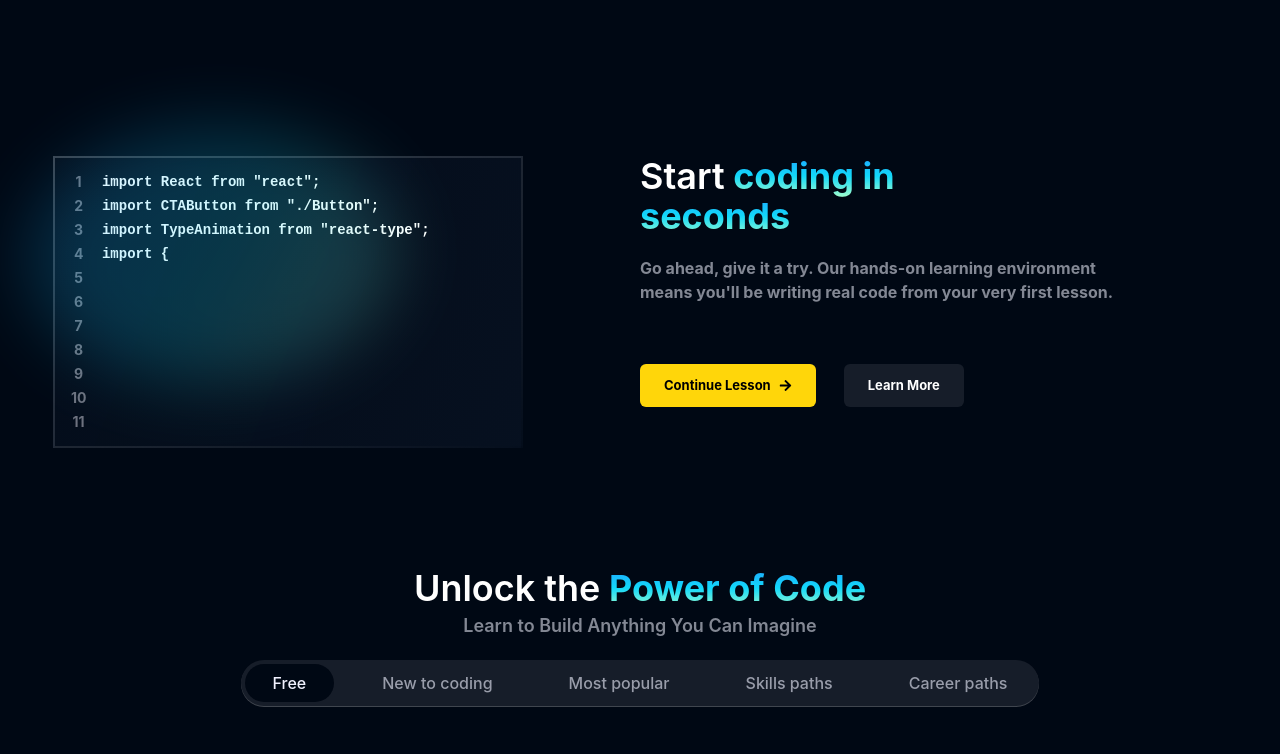
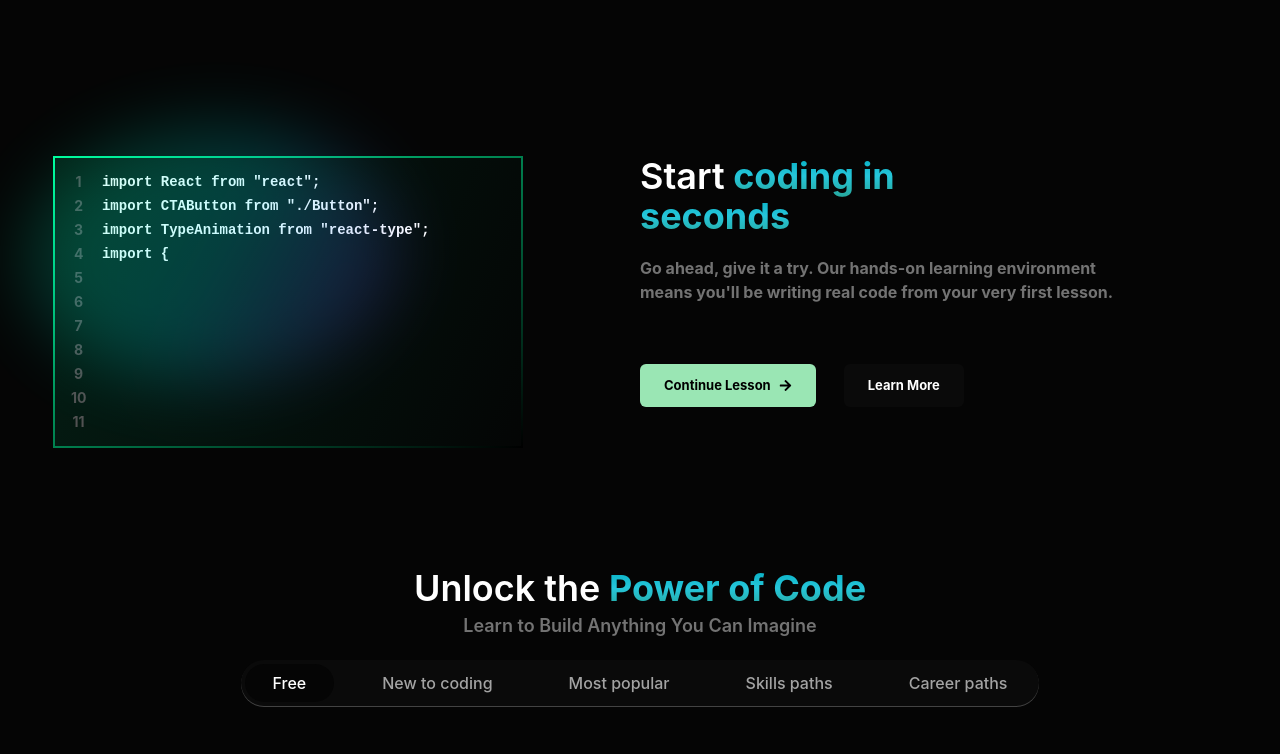
Before and after one commit to Akshit945/EdTech-Platform, a React (Create React App) app: page / in a window 1280 px wide. Shown: the part 1000-1754 px from the top of the page. Built offline with nearby package versions, Linux system fonts and the light colour scheme; no server answers.

Commit message:
change in theme 2

```diff
--- a/public/index.html
+++ b/public/index.html
@@ -4,7 +4,7 @@
 <head>
   <meta charset="utf-8" />
   <meta name="viewport" content="width=device-width, initial-scale=1" />
-  <link rel="icon" href="/src/assets/Logo/Logo-Full-Dark.png" type="image/png">
+  <link rel="icon" href="%PUBLIC_URL%/Logo-Full-Dark.png" type="image/png">
 
   <title>SkillSync: Revolutionize Your Learning Experience</title>
 </head>
--- a/src/App.css
+++ b/src/App.css
@@ -5,26 +5,28 @@
 html,
 body {
   overflow-x: hidden;
+  background-color: #050505;
 }
 
 /* ===== Scrollbar CSS ===== */
 /* Firefox */
 * {
   scrollbar-width: auto;
-  scrollbar-color: #afb2bf;
+  scrollbar-color: #00FF9D #000000;
+  /* Mint on Black */
 }
 
 /* Chrome, Edge, and Safari */
 *::-webkit-scrollbar {
-  width: 3px;
+  width: 5px;
 }
 
 *::-webkit-scrollbar-track {
-  background: #000814;
+  background: #000000;
 }
 
 *::-webkit-scrollbar-thumb {
-  background-color: #afb2bf;
+  background-color: #00FF9D;
   border-radius: 10px;
   visibility: hidden;
 }
@@ -36,10 +38,11 @@ body {
 }
 
 /* Hide default styling of details/summary */
-details > summary {
+details>summary {
   list-style: none;
 }
-details > summary::-webkit-details-marker {
+
+details>summary::-webkit-details-marker {
   display: none;
 }
 
@@ -48,7 +51,7 @@ details > summary::-webkit-details-marker {
   width: 56px;
   height: 56px;
   border-radius: 50%;
-  border: 9px solid #f1f2ff;
+  border: 9px solid #00FF9D;
   animation: spinner-bulqg1 0.8s infinite linear alternate,
     spinner-oaa3wk 1.6s infinite linear;
 }
@@ -59,16 +62,15 @@ details > summary::-webkit-details-marker {
   border-radius: 100%;
   left: calc(50% - 372.95px / 2 - 76.53px);
   top: calc(50% - 257.05px / 2 - 47.47px);
-  background: linear-gradient(
-    123.77deg,
-    #8a2be2 -6.46%,
-    #ffa500 59.04%,
-    #f8f8ff 124.53%
-  );
+  background: linear-gradient(123.77deg,
+      #9D00FF -6.46%,
+      #00F0FF 59.04%,
+      #00FF9D 124.53%);
   opacity: 0.2;
   filter: blur(34px);
   transform: matrix(1, 0, -0.03, 1, 0, 0);
 }
+
 .codeblock2 {
   position: absolute;
   width: 372.95px;
@@ -76,28 +78,26 @@ details > summary::-webkit-details-marker {
   left: calc(50% - 372.95px / 2 - 76.53px);
   top: calc(50% - 257.05px / 2 - 47.47px);
   border-radius: 100%;
-  background: linear-gradient(
-    118.19deg,
-    #1fa2ff -3.62%,
-    #12d8fa 50.44%,
-    #a6ffcb 104.51%
-  );
+  background: linear-gradient(118.19deg,
+      #00FF9D -3.62%,
+      #00F0FF 50.44%,
+      #9D00FF 104.51%);
   opacity: 0.2;
   filter: blur(34px);
   transform: matrix(1, 0, -0.03, 1, 0, 0);
 }
+
 .code-border {
   border: 2px solid;
   border-image-slice: 1;
   border-width: 2px;
-  border-image-source: linear-gradient(to right bottom, #ffffff38, #ffffff00);
-  background: linear-gradient(
-    111.93deg,
-    rgba(14, 26, 45, 0.24) -1.4%,
-    rgba(17, 30, 50, 0.38) 104.96%
-  );
+  border-image-source: linear-gradient(to right bottom, #00FF9D, #000000);
+  background: linear-gradient(111.93deg,
+      rgba(0, 255, 157, 0.1) -1.4%,
+      rgba(0, 0, 0, 0.2) 104.96%);
   /* backdrop-filter: blur(26px); */
 }
+
 .homepage_bg {
   background: url("../src/assets/Images/bghome.svg");
   /* background-size: contain; */
@@ -109,75 +109,63 @@ details > summary::-webkit-details-marker {
   }
 
   12.5% {
-    clip-path: polygon(
-      50% 50%,
+    clip-path: polygon(50% 50%,
         0 0,
         50% 0%,
         100% 0%,
         100% 0%,
         100% 0%,
-      100% 0%
-    );
+        100% 0%);
   }
 
   25% {
-    clip-path: polygon(
-      50% 50%,
+    clip-path: polygon(50% 50%,
         0 0,
         50% 0%,
         100% 0%,
         100% 100%,
         100% 100%,
-      100% 100%
-    );
+        100% 100%);
   }
 
   50% {
-    clip-path: polygon(
-      50% 50%,
+    clip-path: polygon(50% 50%,
         0 0,
         50% 0%,
         100% 0%,
         100% 100%,
         50% 100%,
-      0% 100%
-    );
+        0% 100%);
   }
 
   62.5% {
-    clip-path: polygon(
-      50% 50%,
+    clip-path: polygon(50% 50%,
         100% 0,
         100% 0%,
         100% 0%,
         100% 100%,
         50% 100%,
-      0% 100%
-    );
+        0% 100%);
   }
 
   75% {
-    clip-path: polygon(
-      50% 50%,
+    clip-path: polygon(50% 50%,
         100% 100%,
         100% 100%,
         100% 100%,
         100% 100%,
         50% 100%,
-      0% 100%
-    );
+        0% 100%);
   }
 
   100% {
-    clip-path: polygon(
-      50% 50%,
+    clip-path: polygon(50% 50%,
         50% 100%,
         50% 100%,
         50% 100%,
         50% 100%,
         50% 100%,
-      0% 100%
-    );
+        0% 100%);
   }
 }
 
@@ -201,8 +189,8 @@ details > summary::-webkit-details-marker {
 
 /* For conditional coloring of icons in dashboard sidebar */
 .active-icon {
-  fill: #ffd60a !important;
-  color: #ffd60a !important;
+  fill: #00FF9D !important;
+  color: #00FF9D !important;
 }
 
 .inactive-icon {
@@ -212,7 +200,7 @@ details > summary::-webkit-details-marker {
 
 /* Buttons */
 .yellowButton {
-  @apply cursor-pointer rounded-md bg-yellow-50 px-[20px] py-[8px] font-semibold text-richblack-900;
+  @apply cursor-pointer rounded-md bg-yellow-200 px-[20px] py-[8px] font-semibold text-richblack-900;
 }
 
 /* Swiper CSS Starts */
@@ -227,6 +215,7 @@ details > summary::-webkit-details-marker {
   width: 100%;
   height: 100%;
 }
+
 /* .swiper-slide {
   @apply bg-richblack-800 text-richblack-25 p-3 text-[14px];
 } */
@@ -235,12 +224,15 @@ details > summary::-webkit-details-marker {
 .blackButton {
   @apply cursor-pointer rounded-md bg-richblack-800 px-[20px] py-[8px] font-semibold text-richblack-5;
 }
+
 .lable-style {
   @apply text-[14px] text-richblack-5;
 }
+
 .form-style {
   @apply rounded-lg bg-richblack-700 p-3 text-[16px] leading-[24px] text-richblack-5 shadow-[0_1px_0_0] shadow-white/50 placeholder:text-richblack-400 focus:outline-none;
 }
+
 .section_heading {
   @apply text-2xl font-bold text-richblack-5 lg:text-4xl;
 }
--- a/src/components/core/HomePage/HighlightText.jsx
+++ b/src/components/core/HomePage/HighlightText.jsx
@@ -1,10 +1,10 @@
 import React from 'react'
 
-const HighlightText = ({text}) => {
+const HighlightText = ({ text }) => {
   return (
-    <span className="bg-gradient-to-b from-[#1FA2FF] via-[#12D8FA] to-[#A6FFCB] text-transparent bg-clip-text font-bold">
+    <span className="bg-gradient-to-b from-richblue-400 via-richblue-200 to-caribbeangreen-200 text-transparent bg-clip-text font-bold">
       {" "}
-        {text}
+      {text}
     </span>
   )
 }
--- a/src/components/core/HomePage/InstructorSection.jsx
+++ b/src/components/core/HomePage/InstructorSection.jsx
@@ -12,7 +12,7 @@ const InstructorSection = () => {
           <img
             src={Instructor}
             alt=""
-            className="shadow-white shadow-[-20px_-20px_0_0]"
+            className="shadow-blue-200 shadow-[-20px_-20px_0_0]"
           />
         </div>
         <div className="lg:w-[50%] flex gap-10 flex-col">
--- a/src/components/core/HomePage/TimelineSection.jsx
+++ b/src/components/core/HomePage/TimelineSection.jsx
@@ -47,8 +47,7 @@ const TimelineSection = () => {
                   </div>
                 </div>
                 <div
-                  className={`hidden ${
-                    TimeLine.length - 1 === i ? "hidden" : "lg:block"
+                  className={`hidden ${TimeLine.length - 1 === i ? "hidden" : "lg:block"
                     }  h-14 border-dotted border-r border-richblack-100 bg-richblack-400/0 w-[26px]`}
                 ></div>
               </div>
@@ -77,7 +76,7 @@ const TimelineSection = () => {
           <img
             src={TimeLineImage}
             alt="timelineImage"
-            className="shadow-white shadow-[20px_20px_0px_0px] object-cover h-[400px] lg:h-fit"
+            className="shadow-blue-200 shadow-[20px_20px_0px_0px] object-cover h-[400px] lg:h-fit"
           />
         </div>
       </div>
--- a/tailwind.config.js
+++ b/tailwind.config.js
@@ -12,60 +12,60 @@ module.exports = {
       black: "#000",
       transparent: "#ffffff00",
       richblack: {
-        5: "#F1F2FF",
-        25: "#DBDDEA",
-        50: "#C5C7D4",
-        100: "#AFB2BF",
-        200: "#999DAA",
-        300: "#838894",
-        400: "#6E727F",
-        500: "#585D69",
-        600: "#424854",
-        700: "#2C333F",
-        800: "#161D29",
-        900: "#000814",
+        5: "#FFFFFF", // Pure White
+        25: "#F5F5F5", // Off White
+        50: "#E5E5E5", // Light Gray
+        100: "#D4D4D4", // Light Silver
+        200: "#A3A3A3", // Gray
+        300: "#737373", // Mid Gray
+        400: "#525252", // Dark Gray
+        500: "#404040", // Darker Gray
+        600: "#262626", // Almost Black
+        700: "#171717", // Card/Modal BG (Soft Black)
+        800: "#0A0A0A", // Secondary BG (Navbar/Sidebar)
+        900: "#050505", // Main BG (Softer Black)
       },
       richblue: {
-        5: "#ECF5FF",
-        25: "#C6D6E1",
-        50: "#A0B7C3",
-        100: "#7A98A6",
-        200: "#537988",
-        300: "#2D5A6A",
-        400: "#073B4C",
-        500: "#063544",
-        600: "#042E3B",
-        700: "#032833",
-        800: "#01212A",
-        900: "#001B22",
+        5: "#E0F7FA",
+        25: "#B2EBF2",
+        50: "#80DEEA",
+        100: "#4DD0E1",
+        200: "#26C6DA",
+        300: "#00BCD4",
+        400: "#00ACC1",
+        500: "#0097A7",
+        600: "#00838F",
+        700: "#006064",
+        800: "#004D40", // Cyan Deep
+        900: "#00332C",
       },
       blue: {
-        5: "#EAF5FF",
-        25: "#B4DAEC",
-        50: "#7EC0D9",
-        100: "#47A5C5",
-        200: "#118AB2",
-        300: "#0F7A9D",
-        400: "#0C6A87",
-        500: "#0A5A72",
-        600: "#074B5D",
-        700: "#053B48",
-        800: "#022B32",
-        900: "#001B1D",
+        5: "#F3E5F5",
+        25: "#E1BEE7",
+        50: "#CE93D8",
+        100: "#BA68C8",
+        200: "#AB47BC",
+        300: "#9C27B0",
+        400: "#8E24AA",
+        500: "#7B1FA2", // Electric Purple
+        600: "#6A1B9A",
+        700: "#4A148C",
+        800: "#38006B",
+        900: "#220045",
       },
       caribbeangreen: {
-        5: "#C1FFFD",
-        25: "#83F1DE",
-        50: "#44E4BF",
-        100: "#06D6A0",
-        200: "#05BF8E",
-        300: "#05A77B",
-        400: "#049069",
-        500: "#037957",
-        600: "#026144",
-        700: "#014A32",
-        800: "#01321F",
-        900: "#001B0D",
+        5: "#E0F2F1",
+        25: "#B2DFDB",
+        50: "#80CBC4",
+        100: "#4DB6AC",
+        200: "#26A69A",
+        300: "#009688",
+        400: "#00897B",
+        500: "#00796B",
+        600: "#00695C",
+        700: "#004D40",
+        800: "#003333", // Dark Mint
+        900: "#001A1A",
       },
       brown: {
         5: "#FFF4C4",
@@ -96,18 +96,18 @@ module.exports = {
         900: "#340019",
       },
       yellow: {
-        5: "#FFF970",
-        25: "#FFE83D",
-        50: "#FFD60A",
-        100: "#E7C009",
-        200: "#CFAB08",
-        300: "#B69507",
-        400: "#9E8006",
-        500: "#866A04",
-        600: "#6E5503",
-        700: "#553F02",
-        800: "#3D2A01",
-        900: "#251400",
+        5: "#F0FFF4",
+        25: "#C6F6D5",
+        50: "#9AE6B4",
+        100: "#68D391",
+        200: "#00FF9D", // Neon Mint (Primary Action)
+        300: "#00E08A",
+        400: "#00C076",
+        500: "#00A062",
+        600: "#00804E",
+        700: "#00603A",
+        800: "#004026",
+        900: "#002013",
       },
       "pure-greys": {
         5: "#F9F9F9",
```
Also changed, not shown: src/components/common/Navbar.jsx (+9 -7 lines), src/pages/About.jsx (+4 -4 lines), src/components/core/HomePage/LearningLanguageSection.jsx (indentation only), 1 other file (tests, documents, lock files or other folders). Lines whose indentation alone changed are shown as unchanged.
